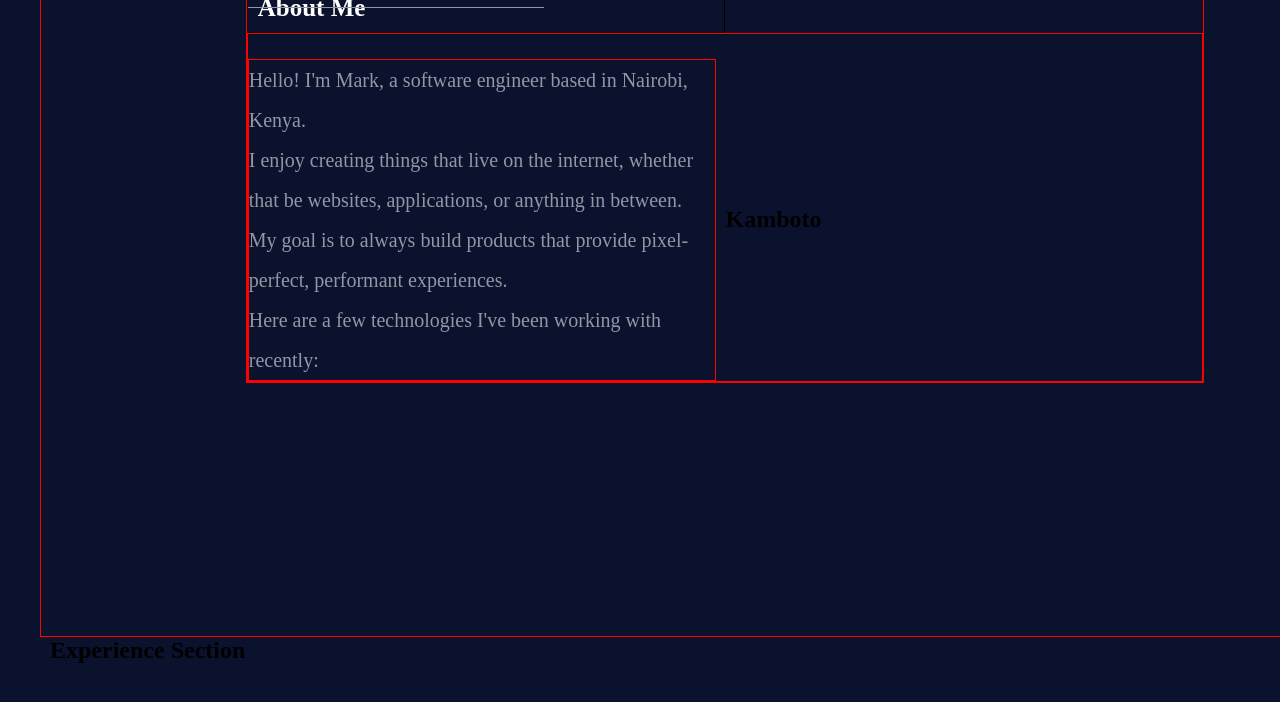
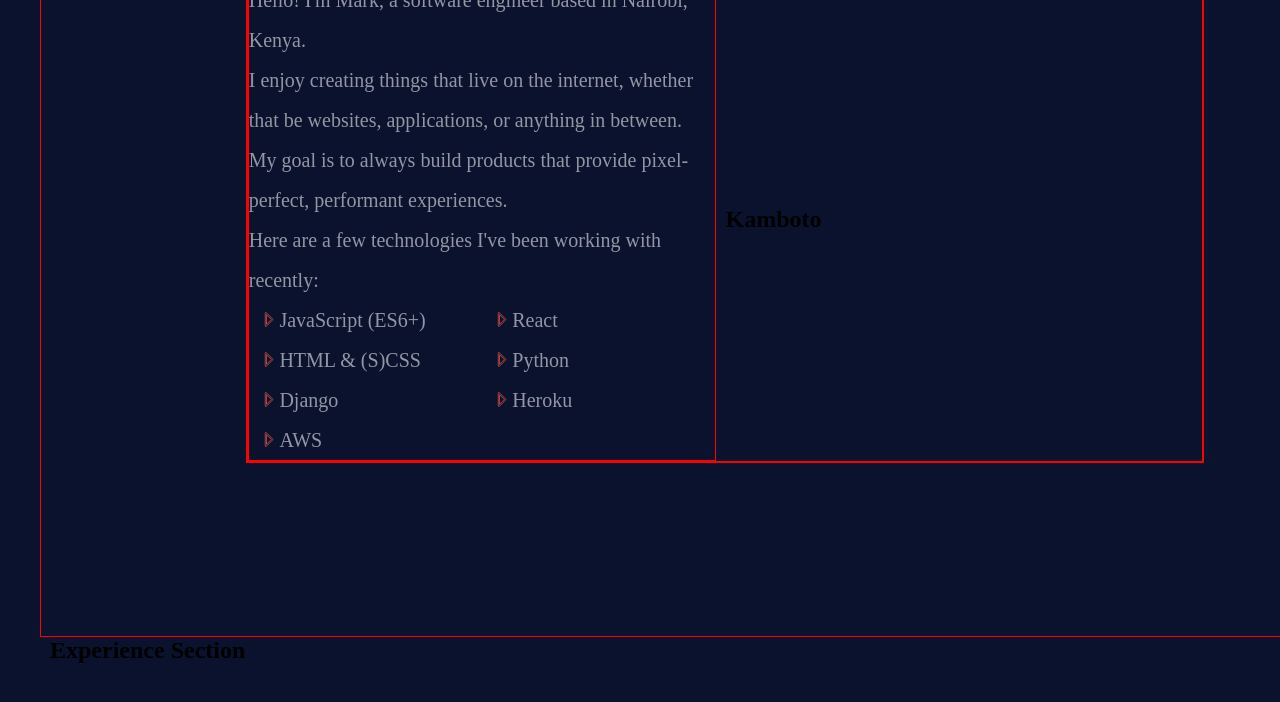
Before and after one commit to Mark9Mbugua/markize, a React (Create React App) app: page / in a window 1280 px wide. Shown: the part 1027-1729 px from the top of the page. Built offline with nearby package versions, Linux system fonts and the light colour scheme; a web font is replaced by a local one.

Commit message:
created My Technologies component

```diff
--- a/src/components/about/about.component.jsx
+++ b/src/components/about/about.component.jsx
@@ -1,13 +1,15 @@
 import React from 'react';
 
 import CustomTitle from '../custom-title/custom-title.component';
+import ArrowStatement from '../arrow-statement/arrow.statement-component';
 
 import {
     AboutSection,
     AboutBody,
     DetailsContainer,
     DetailsBody,
-    MyDetails
+    MyDetails,
+    TechStack
 } from './about.styles';
 
 const About = () => {
@@ -23,6 +25,29 @@ const About = () => {
                             My goal is to always build products that provide pixel-perfect, performant experiences.
                         </MyDetails>
                         <MyDetails>Here are a few technologies I've been working with recently:</MyDetails>
+                        <TechStack>
+                            <ArrowStatement>
+                                <MyDetails>JavaScript (ES6+)</MyDetails>
+                            </ArrowStatement>
+                            <ArrowStatement>
+                                <MyDetails>React</MyDetails>
+                            </ArrowStatement>
+                            <ArrowStatement>
+                                <MyDetails>HTML & (S)CSS</MyDetails>
+                            </ArrowStatement>
+                            <ArrowStatement>
+                                <MyDetails>Python</MyDetails>
+                            </ArrowStatement>
+                            <ArrowStatement>
+                                <MyDetails>Django</MyDetails>
+                            </ArrowStatement>
+                            <ArrowStatement>
+                                <MyDetails>Heroku</MyDetails>
+                            </ArrowStatement>
+                            <ArrowStatement>
+                                <MyDetails>AWS</MyDetails>
+                            </ArrowStatement>
+                        </TechStack>
                     </DetailsBody>
                     <h1>Kamboto</h1>
                 </DetailsContainer>
--- a/src/components/about/about.styles.jsx
+++ b/src/components/about/about.styles.jsx
@@ -47,3 +47,10 @@ export const MyDetails = styled.p`
     line-height: 40px;
     font-size: 20px;
 `;
+
+export const TechStack = styled.div`
+    display: grid;
+    grid-template-columns: repeat(2, 1fr);
+    justify-items: center;
+    align-items: center;
+`;
--- /dev/null
+++ b/src/components/arrow-statement/arrow-statement.styles.jsx
@@ -0,0 +1,13 @@
+import styled from 'styled-components';
+
+export const ArrowStatementContainer = styled.section`
+    display: flex;
+    justify-content: center;
+    align-items: center;
+`;
+
+export const ArrowIcon = styled.img`
+    width: 25px;
+    height: 25px;
+    margin-right: -10px;
+`;
--- /dev/null
+++ b/src/components/arrow-statement/arrow.statement-component.jsx
@@ -0,0 +1,18 @@
+import React from 'react';
+import rightArrow from '../../assets/right-arrow.svg';
+
+import {
+    ArrowStatementContainer,
+    ArrowIcon
+} from './arrow-statement.styles';
+
+const ArrowStatement = ({ children }) => {
+    return (
+        <ArrowStatementContainer>
+            <ArrowIcon src={rightArrow} />
+            {children}
+        </ArrowStatementContainer>
+    )
+}
+
+export default ArrowStatement
```
Also changed, not shown: src/assets/right-arrow.svg (added), 1 other file (tests, documents, lock files or other folders).
